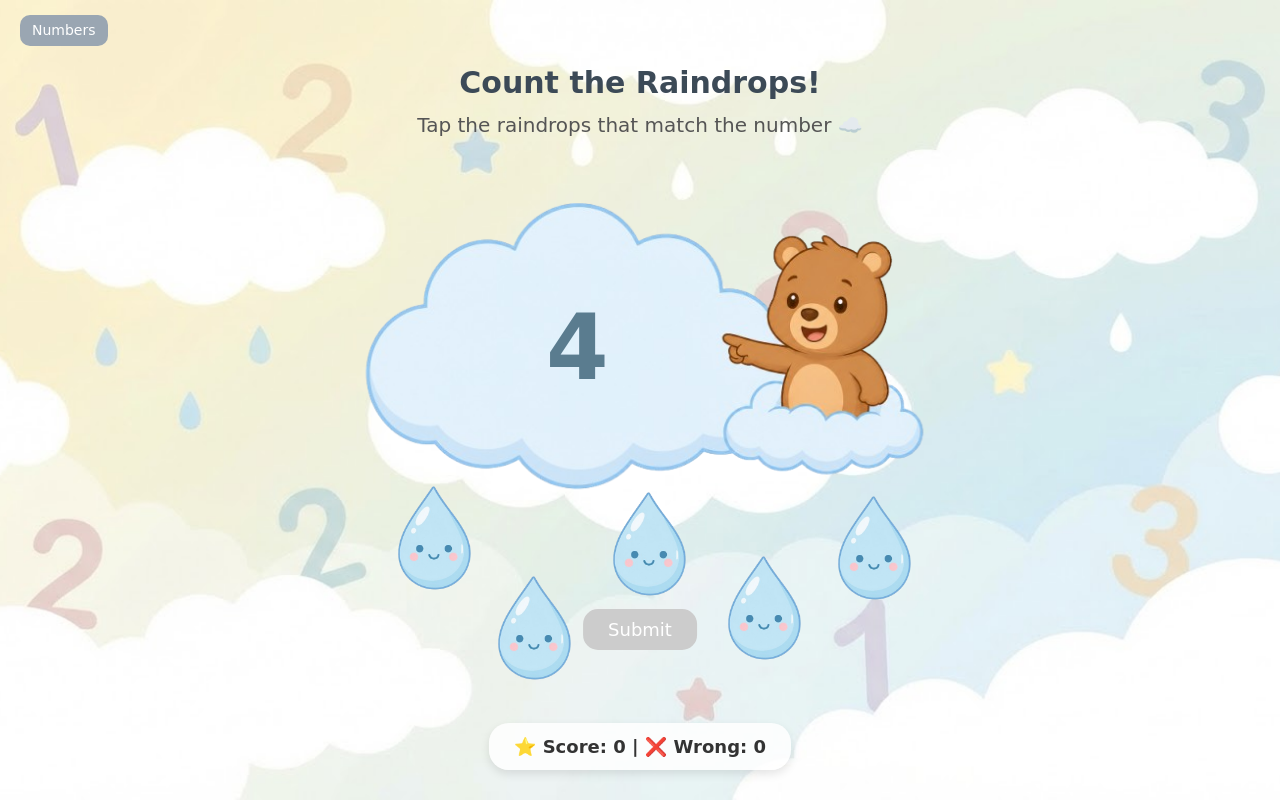
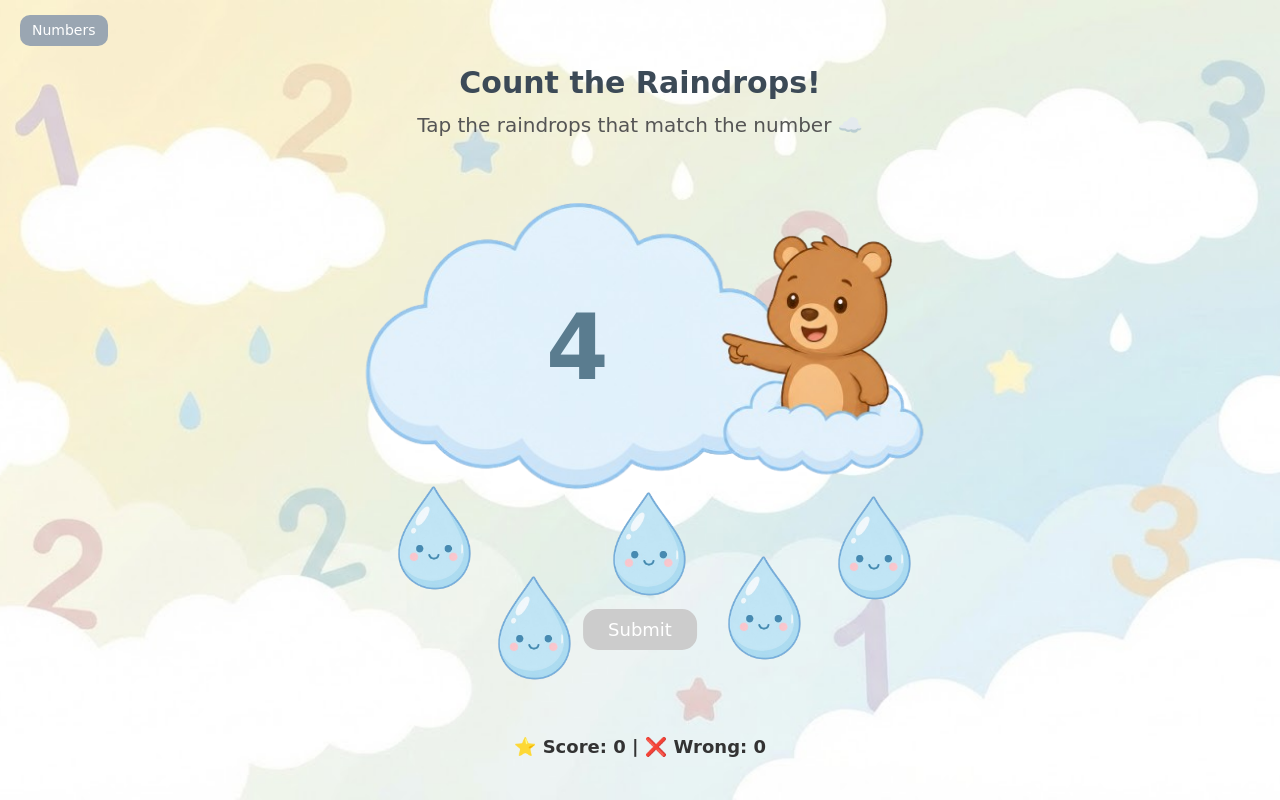
Before and after one commit to Ajerojay/E-Learning, a React (Vite) app: page /rain-game in a window 1280 px wide. Built offline with nearby package versions, Linux system fonts and the light colour scheme; a web font is replaced by a local one.

Commit message:
raingame

```diff
--- a/src/Student/raingame.css
+++ b/src/Student/raingame.css
@@ -94,7 +94,7 @@ html, body {
   left: 50%;
   transform: translateX(-50%);
 
-  background: rgba(255,255,255,0.85);
+
   padding: 10px 25px;
   border-radius: 20px;
 
@@ -102,7 +102,7 @@ html, body {
   font-weight: bold;
   color: #333;
 
-  box-shadow: 0 4px 10px rgba(0,0,0,0.1);
+
 }
 .submit-btn {
   position: absolute;
```
